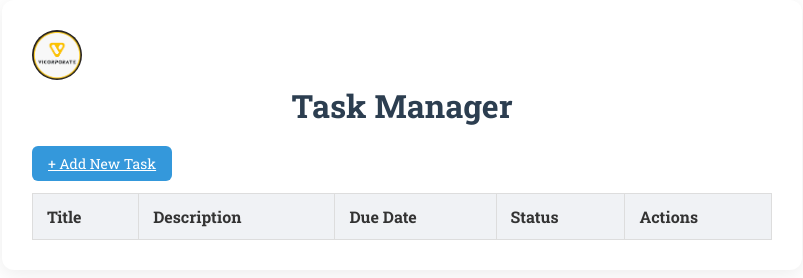
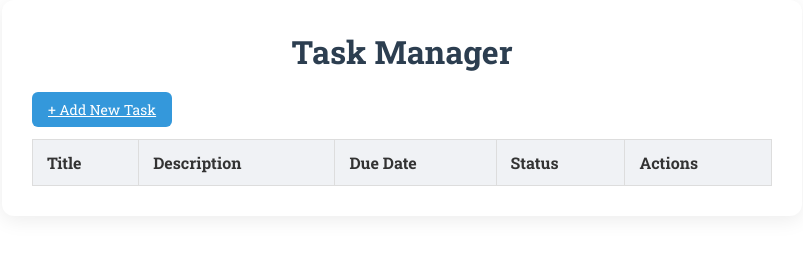
Before and after one commit to overthinker-pro/task-manager, a plain HTML site: page index.html in a window 1280 px wide. Shown: the whole page, without its empty margins (238-1041 px from the left). Drawn offline with Linux system fonts and the light colour scheme.

Commit message:
layout change

```diff
--- a/index.html
+++ b/index.html
@@ -10,7 +10,6 @@
   <body>
     <div class="container">
       <header class="header">
-        <img src="logo.png" alt="VICORPORATE LOGO" class="logo">
         <h1 class="header-title">Task Manager</h1>
         <a href="add.html" class="btn btn-add">+ Add New Task</a>
       </header>
```
Also changed, not shown: logo.png (deleted).
